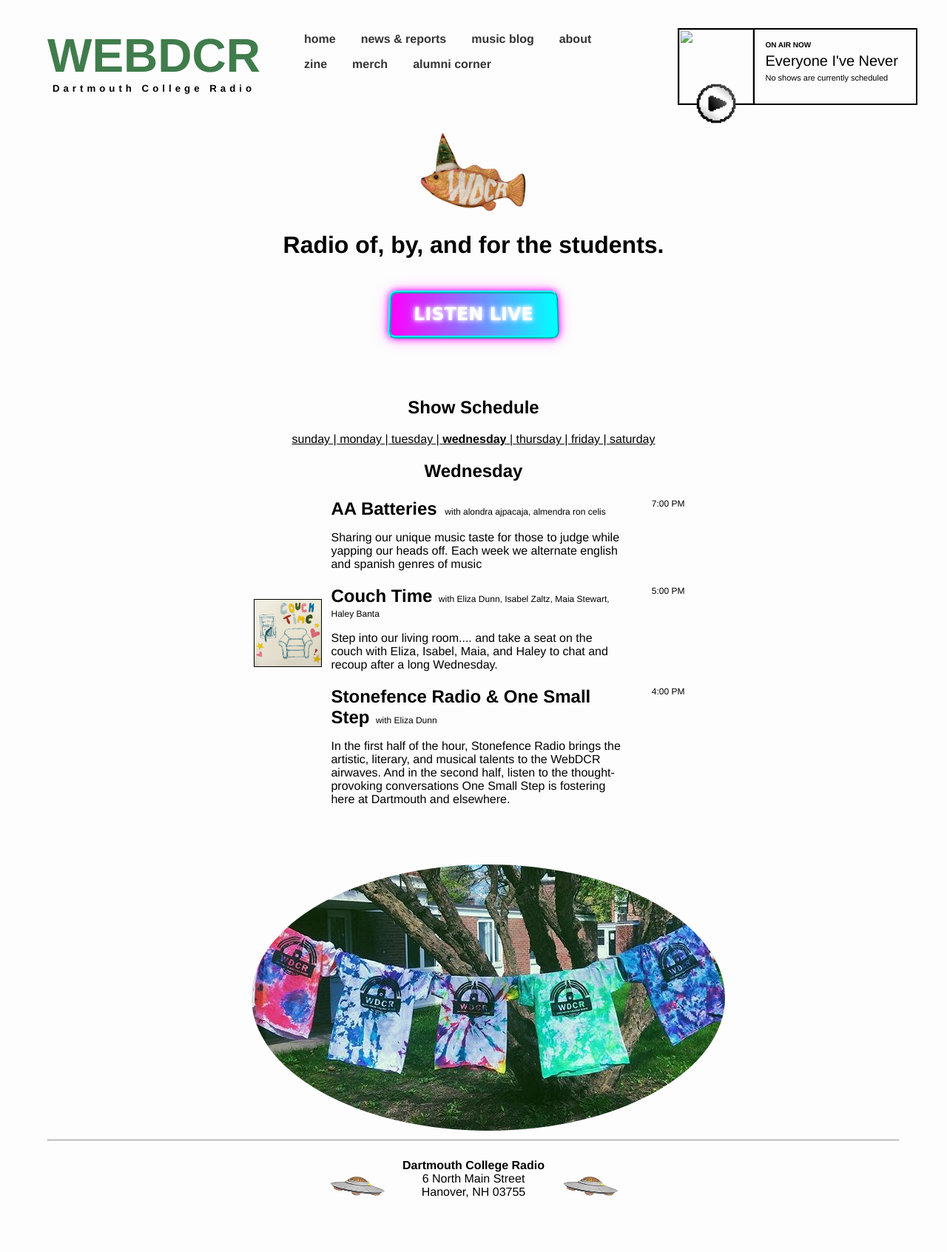
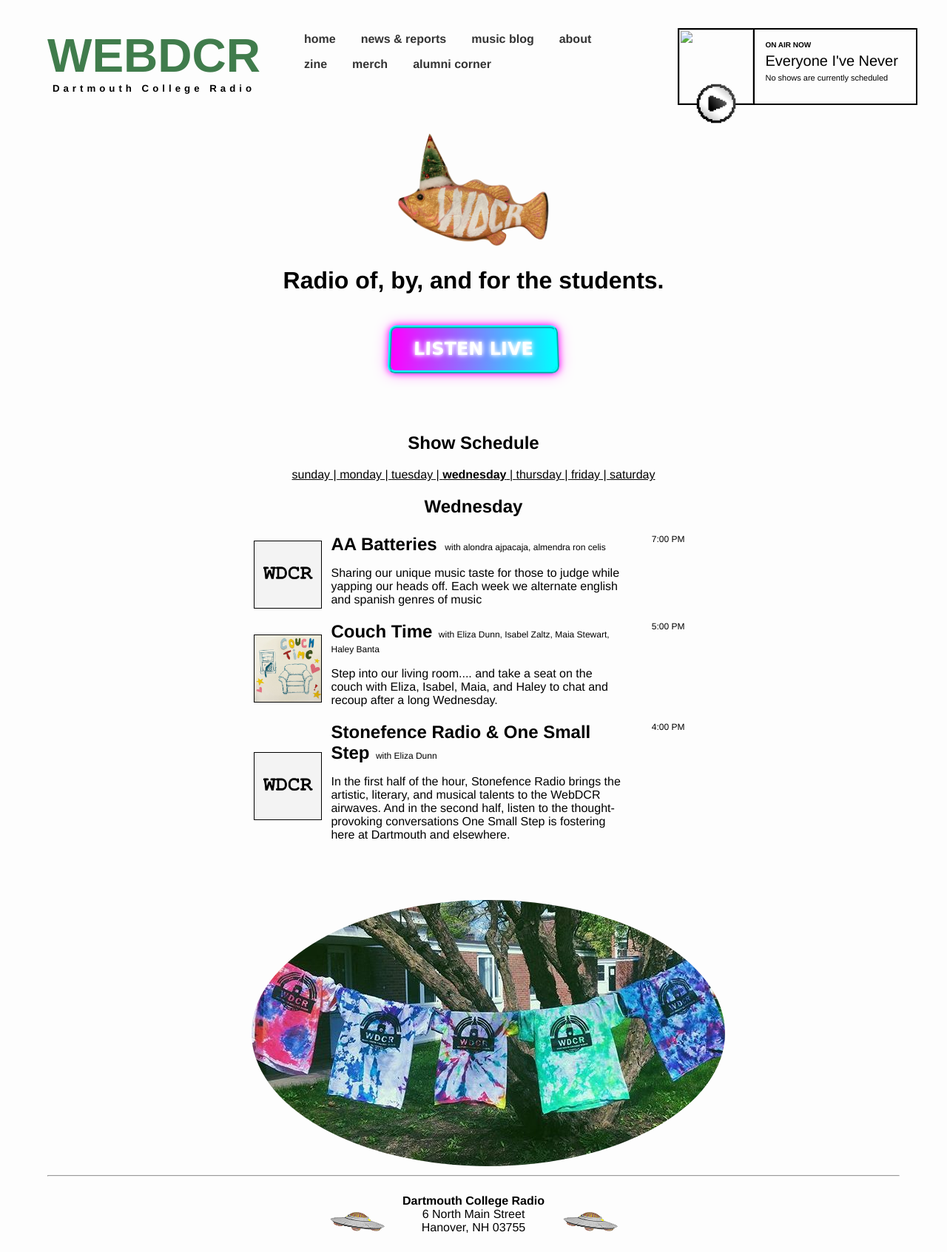
Before and after one commit to webdcr/webdcr.github.io, a Jekyll site: the page built from index.html, in a window 1280 px wide. Shown: the whole page at 74% size. Built offline with Jekyll 4.4.1, drawn with Linux system fonts in a browser that asks for light colours; before the commit the page ends 1645 px from its top, so only the background shows below that.

Commit message:
images fix

```diff
--- a/index.html
+++ b/index.html
@@ -123,7 +123,7 @@
   <img
     src="/assets/images/wdcr-fish.gif"
     alt="WebDCR fish"
-    style="width: 150px"
+    style="width: 215px"
   />
   <h1>Radio of, by, and for the students.</h1>
   <button class="cool-button" id="listenButton">LISTEN LIVE</button>
@@ -179,7 +179,9 @@
         <td class="showRowImage">
           {% if row["Image name"] %} <img src="/assets/images/showalbums/{{
           row['Image name'] }}" alt="{{ row["Name"] }}"
-          style="width:90px;border:1px solid black;"> {% endif %}
+          style="width:90px;border:1px solid black;"> {% else %} <img
+          src="/assets/images/showalbums/placeholder.png" alt="{{ row["Name"]
+          }}" style="width:90px;border:1px solid black;"> {% endif %}
         </td>
         <td class="showRowInfo">
           <span class="showRowName">{{ row["Name"] }}</span>
```
